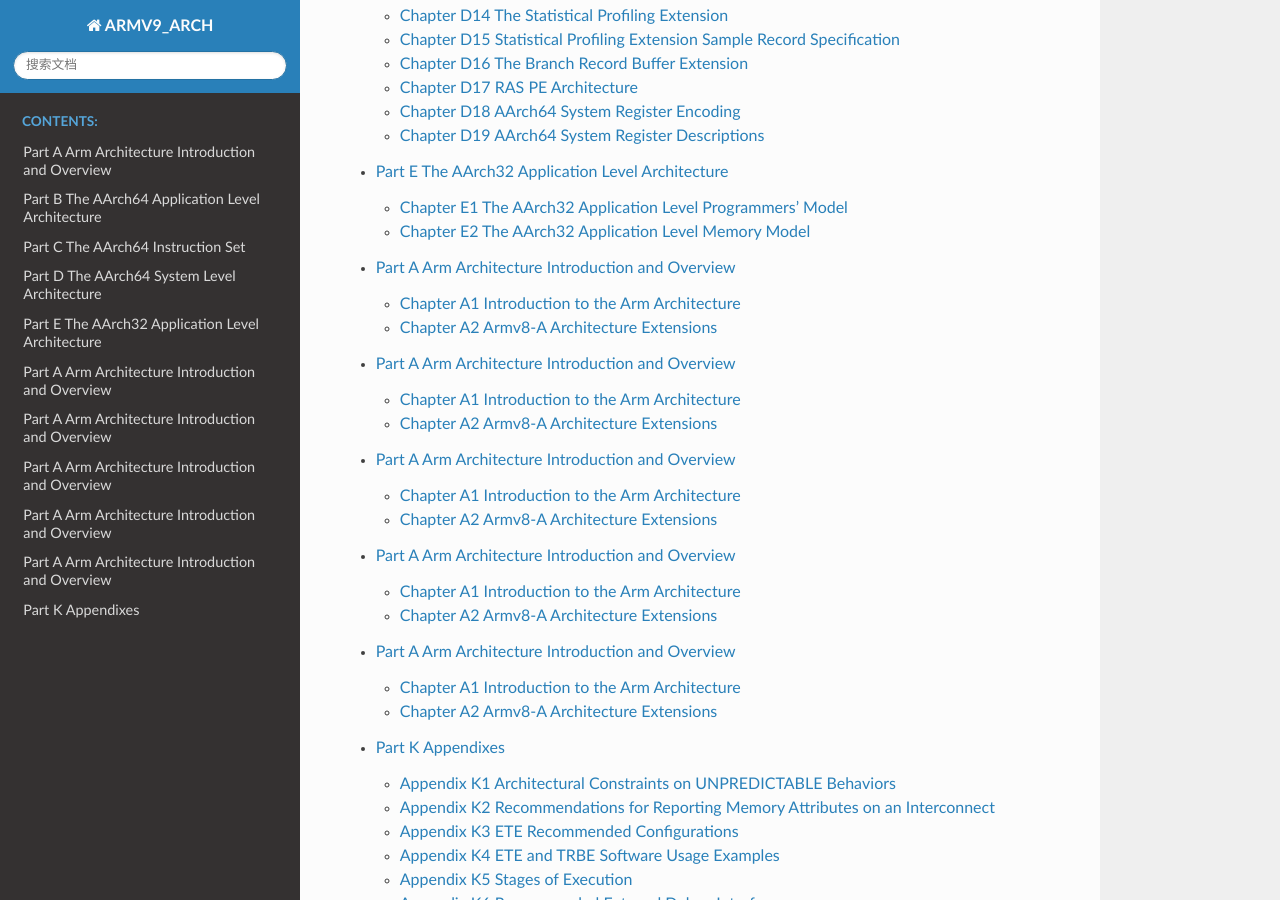
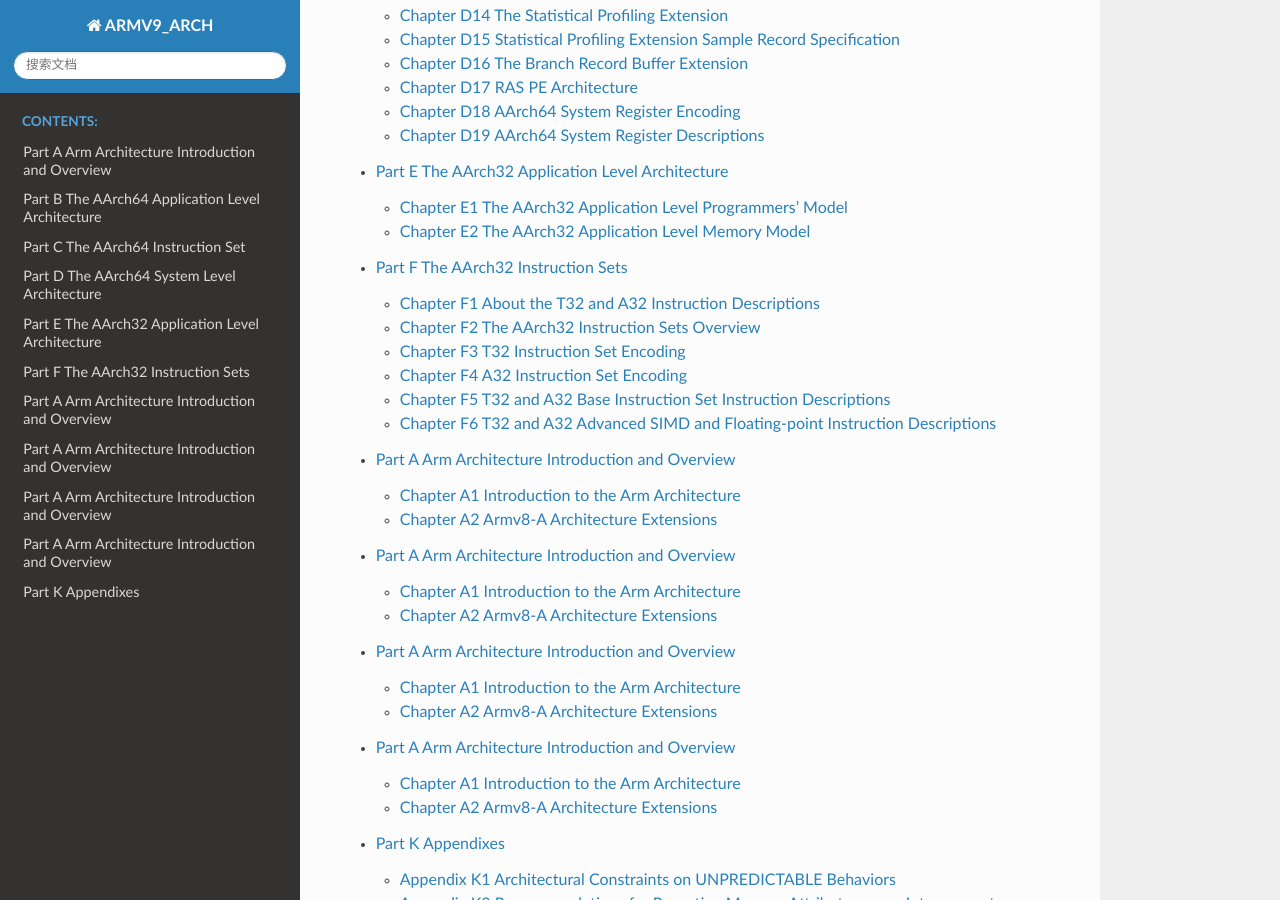
Before and after one commit to wisen/ARMV9_ARCH, a Sphinx documentation site: the page built from source/index.rst, in a window 1280 px wide and 900 px high, scrolled down 1080 px. Built offline with Sphinx 7.4.7 and the Read the Docs theme 2.0.0, drawn with Linux system fonts in a browser that asks for light colours; pages that are not in the unit, such as notebooks, are missing from menus.

Commit message:
Update index.rst

```diff
--- a/source/Armv9_docs/partf/index.rst
+++ b/source/Armv9_docs/partf/index.rst
@@ -1,30 +1,61 @@
 ===============================================================
-Part A Arm Architecture Introduction and Overview
+Part F The AArch32 Instruction Sets
 ===============================================================
 
 .. toctree::
    :maxdepth: 2
    :caption: Contents:
 
-Chapter A1 Introduction to the Arm Architecture
+Chapter F1 About the T32 and A32 Instruction Descriptions
 ===============================================================
 
 .. toctree::
    :maxdepth: 2
+   :glob:
 
-   a11
-   a12
-   a13
-   a14
-   a15
-   a16
-   a17
+   f1*
 
-Chapter A2 Armv8-A Architecture Extensions
+Chapter F2 The AArch32 Instruction Sets Overview
 ===============================================================
 
 .. toctree::
    :maxdepth: 2
+   :glob:
 
-   a21
-   a22
+   f2*
+
+Chapter F3 T32 Instruction Set Encoding
+===============================================================
+
+.. toctree::
+   :maxdepth: 2
+   :glob:
+
+   f3*
+
+Chapter F4 A32 Instruction Set Encoding
+===============================================================
+
+.. toctree::
+   :maxdepth: 2
+   :glob:
+
+   f4*
+
+Chapter F5 T32 and A32 Base Instruction Set Instruction Descriptions
+===============================================================
+
+.. toctree::
+   :maxdepth: 2
+   :glob:
+
+   f5*
+
+Chapter F6 T32 and A32 Advanced SIMD and Floating-point Instruction Descriptions
+===============================================================
+
+.. toctree::
+   :maxdepth: 2
+   :glob:
+
+   f6*
```
